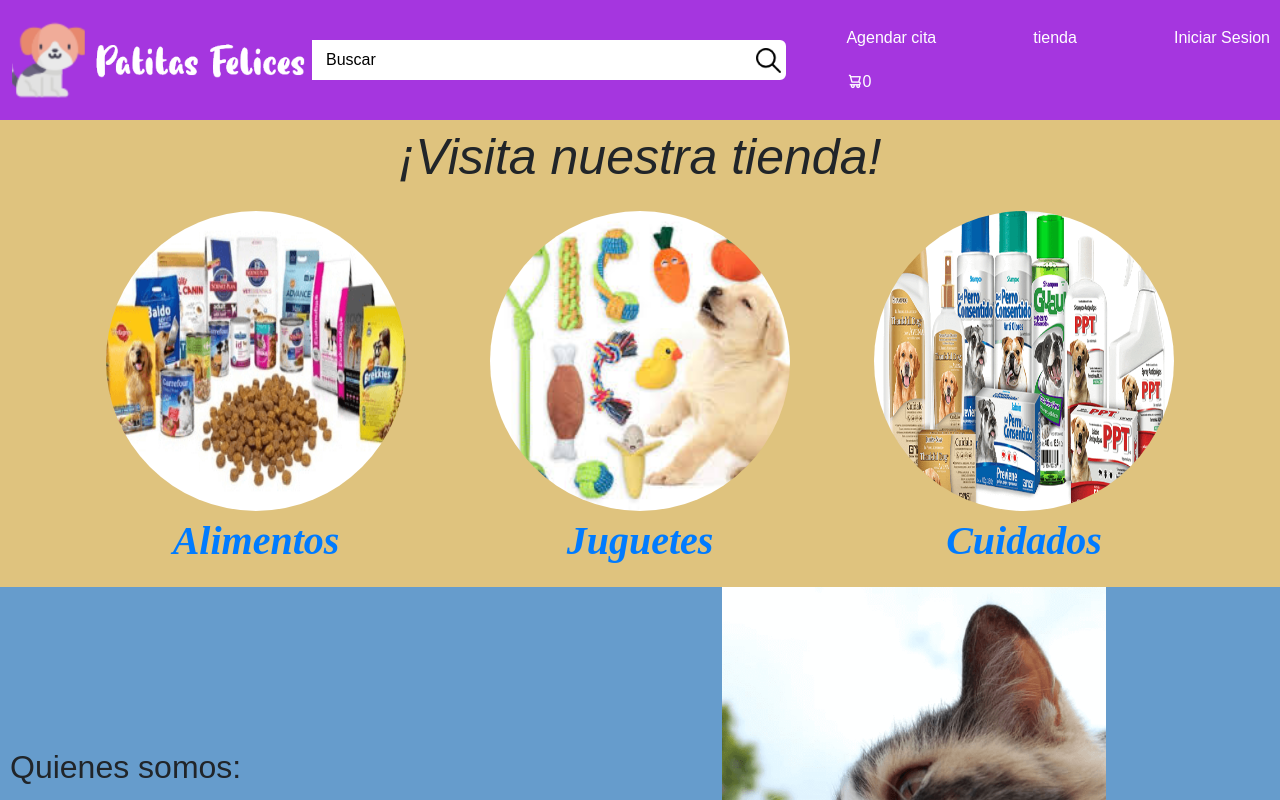
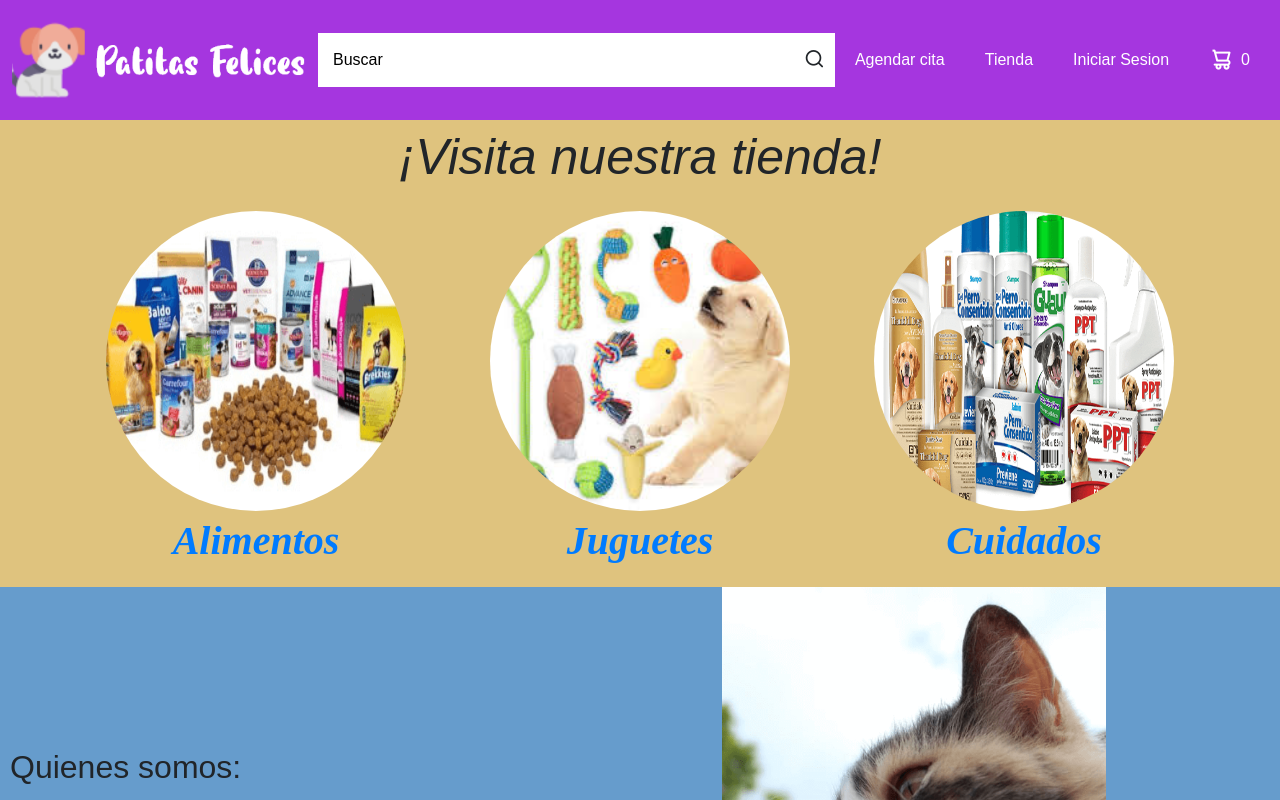
Before and after one commit to Luis-cmas/frontPatitas, a React (Create React App) app: page / in a window 1280 px wide. Shown: the top 800 px of the page. Built offline with nearby package versions, Linux system fonts and the light colour scheme.

Commit message:
Modificacion del Header

```diff
--- a/src/components/CrearCita.js
+++ b/src/components/CrearCita.js
@@ -1,34 +1,61 @@
-import React ,{useState,useEffect}  from 'react'
+import React, { useState, useEffect } from 'react'
 import Axios from 'axios'
 import "./styles/CrearCita.css"
 
 export default function CrearCita() {
     const [data, setData] = useState([])
+    const [data2, setData2] = useState([])
+    const [data3, setData3] = useState([])
+
     const [option, setOption] = useState("");
-    const [data2,setData2] = useState([])
-    const [data3,setData3] = useState([])
+    const [option2, setOption2] = useState("");
+    const [contador, setContador] = useState(0);
+    const [entrada, setEntrada] = useState(0);
+    const [salida, setSalida] = useState(0);
 
-    const handleChange = (event) => {
+
+
+    const handleChangeS = (event) => {
         setOption(event.target.value);
+    }
+    const handleChangeE = (event) => {
+        setOption2(event.target.value);
     }
 
 
     useEffect(() => {/**traemos la info de una url, ver promesas xd */
-        (async() => {//funcion asincrona,usehooks
+        //funcion asincrona,usehooks
+        (async () => {
             await Axios.get(`https://backend-patitas.herokuapp.com/sucursales`)//espera a que traiga todos los datos de la url
                 .then((response) => {//una vez los tiene guarda los datos en la "variable" data
                     setData(response.data);
                 })
-            await Axios.get(`https://backend-patitas.herokuapp.com/empleado/sucursal/${option}`)//espera a que traiga todos los datos de la url
+            await Axios.get(`http://localhost:3001/search?nombre=${option}`)//espera a que traiga todos los datos de la url
                 .then((response) => {//una vez los tiene guarda los datos en la "variable" data
                     setData2(response.data);
                 })
-            await Axios.get(`https://backend-patitas.herokuapp.com/sucursales`)//espera a que traiga todos los datos de la url
+        })()
+    }, [option])
+
+    useEffect(() => {
+        Axios.get(`http://localhost:3001/horario?empleado=${option2}`)//espera a que traiga todos los datos de la url
             .then((response) => {//una vez los tiene guarda los datos en la "variable" data
-                setData(response.data);
+                setData3(response.data);
             })
-        })()
-    },[option])
+    }, [option2])
+
+    const Horario = () => {
+        const entrada = parseInt(data3[0].Horario_entrada_Empleado);
+        setEntrada(entrada);
+        const salida = parseInt(data3[0].Horario_salida_Empleado);
+        setSalida(salida);
+        const contador = salida - entrada;
+        setContador(contador);
+
+        console.log(entrada);
+
+    }
+
 
     return (
         <div className='formulario'>
@@ -36,20 +63,21 @@ export default function CrearCita() {
 
                 <p>Genere su cita</p>
                 <div className='formulario-item'>
-                        <select onChange={handleChange} >
+                    <select onChange={handleChangeS} >
                         <option defaultValue="default" defaultChecked="default" id="sucursales" >seleccione una sucursal</option>
-                            {data.map((a) =><option> {a.Nombre_Sucursal}</option>)}
+                        {data.map((a) => <option> {a.Nombre_Sucursal}</option>)}
                     </select>
                 </div>
                 <div className='formulario-item'>
-                        <select>
+                    <select onChange={handleChangeE}>
                         <option defaultValue="default" defaultChecked="default"  >seleccione su veterinario</option>
-                            {data2.map((a) =><option> {a.Nombre_Sucursal}</option>)}
+                        {data2.map((a) => <option> {a.Nombre_Empleado}</option>)}
                     </select>
                 </div>
                 <div className='formulario-item'>
                     <select>
                         <option defaultValue="default" defaultChecked="default" >seleccione un horario</option>
+                        {/* {data3.map((a) =><option> {a.Nombre_Empleado}</option>)} */}
                     </select>
 
                 </div>
--- a/src/components/header.js
+++ b/src/components/header.js
@@ -10,32 +10,32 @@ function Header({usuario,empleado,carrito}) {
 
     })
     return (
-        <div className='cabecera'>
-            <header class="header">
+            <header className="header">
+
                     <div>
-                <Link to={"/"}><img tabindex="0" class="header__img" src="./img/Loguito.png" alt="Logo"/></Link>
+                        <Link to={"/"}><img tabindex="0" className="header__img" src="./img/Loguito.png" alt="Logo"/></Link>
                     </div>
 
-        <div class="divContainer">
-            <input class="inputBuscar" type="text" placeholder="Buscar"/>
-            <Link to={"/Busqueda"} class="search-icon" style={{backgroundImage: "url(/img/lupa.png)"}}></Link>
+                    <div className="divContainer">
+                        <input className="inputBuscar" type="text" placeholder="Buscar"/>
+                        <i className="uil uil-search search-icon"/>
                     </div>
-        <div class="divTitulos">
+
+
+                <div className="divTitulos">
                     <Link to="/Crear_Cita">Agendar cita</Link>
-            <Link to="/Tienda">tienda</Link>
+                    <Link to="/Tienda">Tienda</Link>
                     {empleado ?
                         <Link to='/Sesion_empleado'>{empleado}</Link>
                         :
                         <Link to={usuario?"/Sesion_usuario":"/Inicio_Sesion"}>{usuario?usuario: "Iniciar Sesion"}</Link>
                     }
-            <Link to={'/'}>
-                <i class="uil uil-shopping-cart-alt"></i>
+                    <Link to={'/'} className='header__canasta'>
+                        <i className="uil uil-shopping-cart-alt canasta__icon"></i>
                         <span>{carrito?.length}</span>
                     </Link>
                 </div>
             </header>
-        </div>
-
     )
 }
 
--- a/src/components/styles/Header.css
+++ b/src/components/styles/Header.css
@@ -4,77 +4,52 @@
     --verde2: #36DFA5;
     --naranja: #F56E40;
 }
-/* .cabecera{
+
+header {
+    background-color: var(--morado);
     display: flex;
-    justify-content:space-around;
-} */
-.header {
-    background-color: var(--morado);
-    width: 100%;
-    height: 15vh;
-    display: flex;
-    justify-content: space-between;
     align-items: center;
-    border-bottom: rgba(255 , 255, 255, 0.3);
+    padding-right: 10px;
+    position: sticky;
+    top: 0;
+    z-index: 100
 }
 
 .header__img{
     width: 300px;
-    margin-left: 1vh;
+    margin: 0 1vh;
 }
+
 .divContainer{
-    /* width: 650px;
-    height: 50px; */
-    width: 40vw;
-    height: auto;
     display: flex;
-    justify-content: space-between;
-    align-items: center;
-    flex-wrap: nowrap;
-    background-color: white;
-    border-radius: 8px;
-    border-left: 2px solid var(--morado);
-    border-top: 2px solid var(--morado);
-    border-right: 2px solid var(--morado);
-    border-bottom: 2px solid var(--morado);
+    flex: 1;
+    align-content: center;
 }
+
 .inputBuscar{
-    /* width: 500px; */
-    height: 40px;
-    background-color: white;
-    font-size: 16px;
-    font-family: 'Muli', sans-serif;
-    padding: 0px 14px;
-    outline: none;
+    padding: 15px;
+    width: 100%;
     border: none;
 }
 
 .search-icon{
-    /* background: url("../img/lupa.png"); */
-    background-repeat: no-repeat;
-    background-position: center;
-    background-size: contain;
-    display: flex;
-    align-content: center;
-    justify-content: center;
-    width: 25px;
-    height: 25px;
-    margin-right: 5px;
+    background-color: white;
+    font-size: 1.3rem;
+    padding: 10px;
+    cursor: pointer;
 }
+
 .divTitulos{
     /* width: 350px; */
     display: flex;
-    flex-wrap: wrap;
-
     align-items: center;
-    justify-content: space-between;
+    justify-content: space-evenly;
 }
 .divTitulos a{
     font-size: 16px;
     font-family: 'Muli', sans-serif;
-    /* margin-right: 12px; */
-    margin-left: 3rem;
-    padding: 10px 10px;
+    margin: 0 10px;
+    padding: 10px;
     color: white;
     text-decoration: none;
 }
@@ -82,3 +57,13 @@
     background-color: #8f05da;
     border-radius: 5px;
 }
+
+.header__canasta{
+    display: flex;
+    align-items: center;
+}
+
+.canasta__icon{
+    font-size: 1.5rem;
+    margin-right: 0.5rem;
+}
```
Lines whose indentation alone changed are shown as unchanged.
